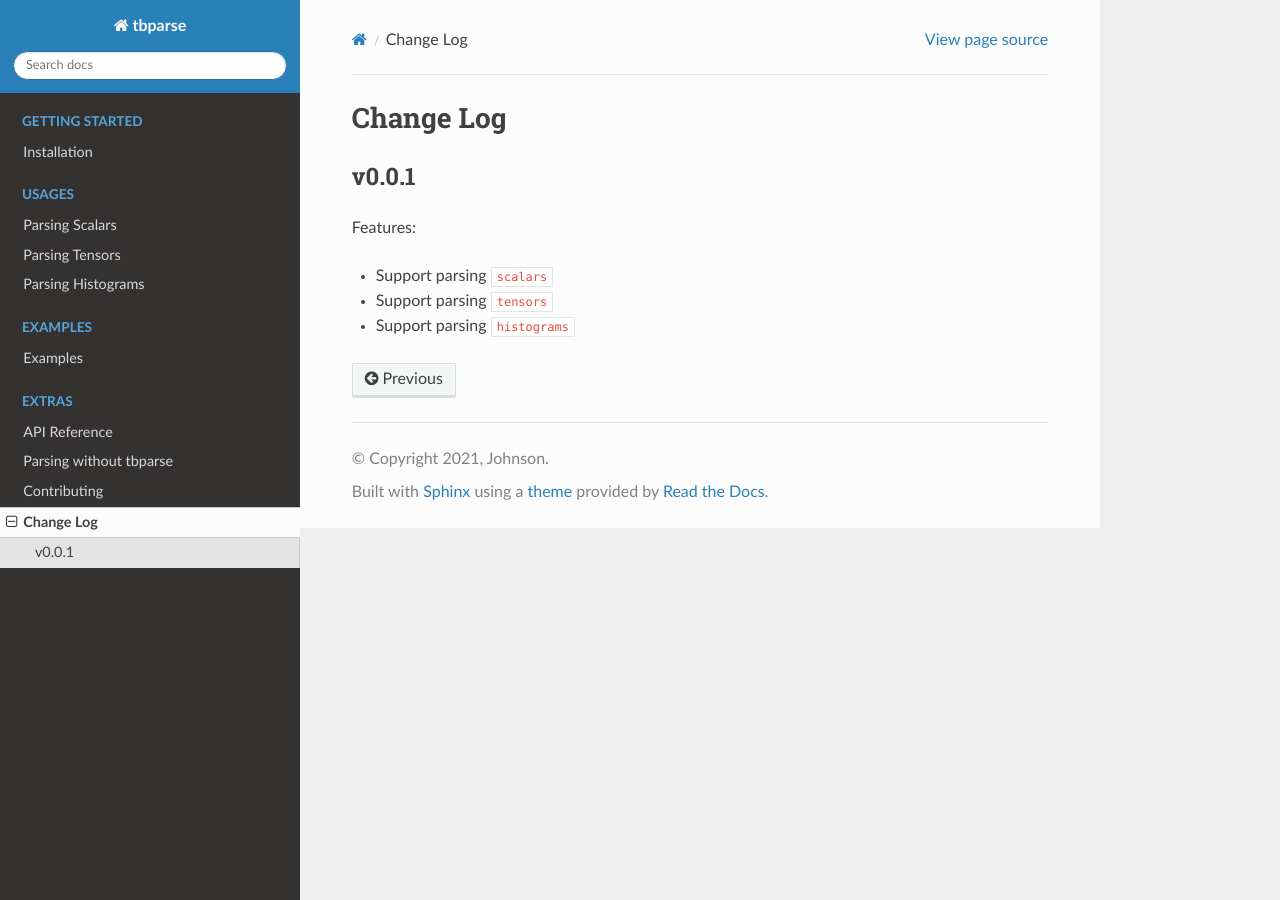
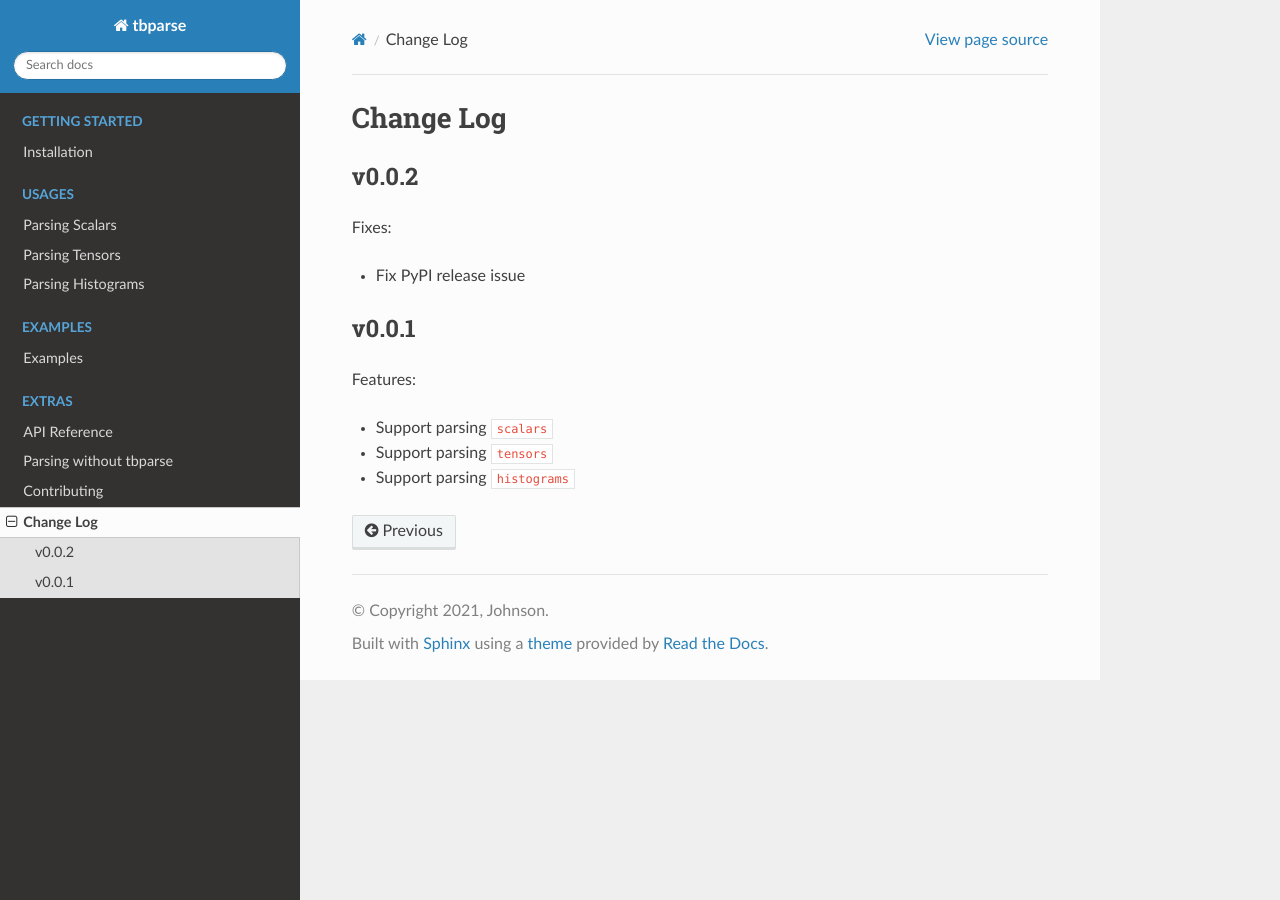
Before and after one commit to j3soon/tbparse, a Sphinx documentation site: the page built from docs/pages/changelog.rst, in a window 1280 px wide. Built offline with Sphinx 7.4.7 and the Read the Docs theme 2.0.0, drawn with Linux system fonts in a browser that asks for light colours.

Commit message:
Fix PyPI packaging issue

```diff
--- a/docs/pages/changelog.rst
+++ b/docs/pages/changelog.rst
@@ -1,6 +1,13 @@
 ===================================
 Change Log
 ===================================
+
+v0.0.2
+===================================
+
+Fixes:
+
+* Fix PyPI release issue
 
 v0.0.1
 ===================================
--- a/setup.py
+++ b/setup.py
@@ -5,7 +5,7 @@
 
 setuptools.setup(
     name="tbparse",
-    version="0.0.1",
+    version="0.0.2",
     author="Johnson",
     author_email="j3.soon@msa.hinet.net",
     description="A simple parser for reading tensorboard logs",
@@ -20,8 +20,8 @@
         "License :: OSI Approved :: MIT License",
         "Operating System :: OS Independent",
     ],
-    package_dir={"": "tbparse"},
-    packages=setuptools.find_packages(where="tbparse"),
+    package_dir={"": "."},
+    packages=setuptools.find_packages(where=".", exclude=("tests*",)),
     python_requires=">=3.7",
     install_requires=[
         'pandas>=1.3.0',
```
Also changed, not shown: README.md (+1 -1 lines), 1 other file.
